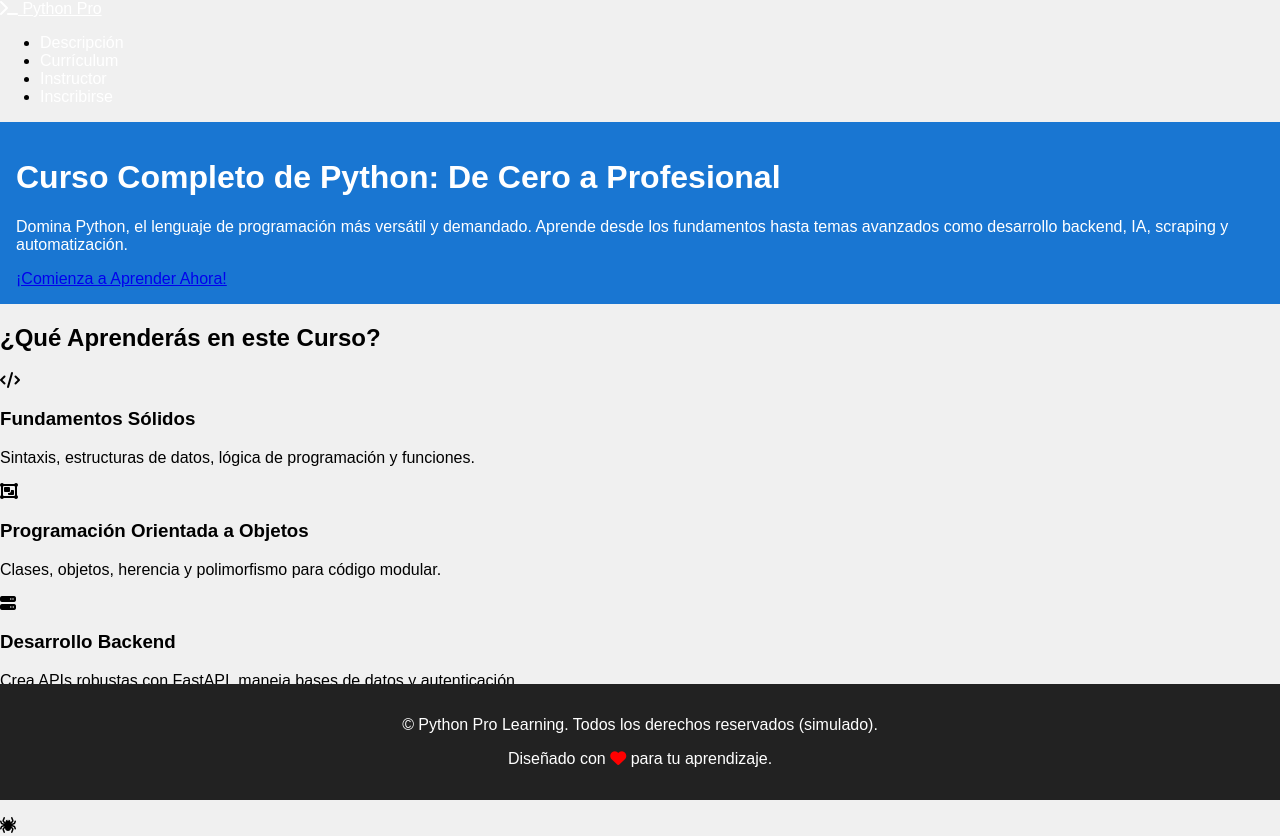
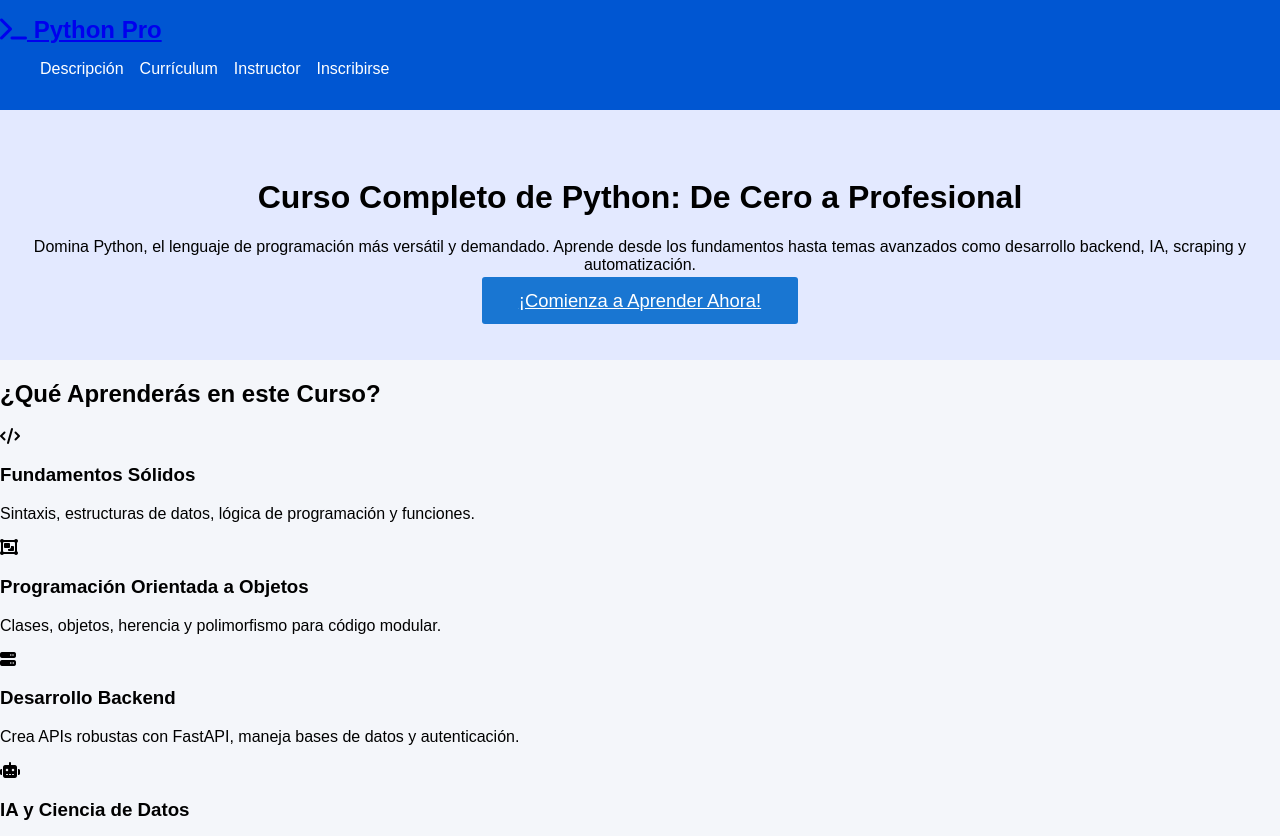
Before and after one commit to Ebheliz/HTML, a plain HTML site: page index.html in a window 1280 px wide. Shown: the top 836 px of the page. Drawn offline with Linux system fonts and the light colour scheme; a script that the page names is missing.

Commit message:
Update estilos.css

```diff
--- a/css/estilos.css
+++ b/css/estilos.css
@@ -1,41 +1,15 @@
-body {
-    font-family: Arial, sans-serif;
-    margin: 0;
-    padding: 0;
-    background: #f0f0f0;
+body { font-family: Arial, sans-serif; margin: 0; background: #f4f6fa; }
+.navbar { background: #0056D2; color: #fff; padding: 1em 0; }
+.navbar .logo { font-weight: bold; font-size: 1.5em; }
+.nav-links { list-style: none; display: flex; gap: 1em; }
+.nav-links a { color: #fff; text-decoration: none; }
+.hero { background: #e3e9ff; padding: 3em 0; text-align: center; }
+.btn { background: #1976D2; color: #fff; padding: 0.7em 2em; border: none; border-radius: 3px; cursor: pointer; }
+.btn-lg { font-size: 1.15em; }
+.footer { background: #222; color: #fff; text-align: center; padding: 1em 0; }
+.practice-area textarea { width: 100%; min-height: 60px; margin-bottom: 1em; }
+.level-card, .feature-card { background: #fff; margin: 1.5em 0; border-radius: 5px; box-shadow: 0 2px 8px rgba(0,0,0,0.07); }
+.toggle-icon, .toggle-icon-feature { cursor: pointer; margin-left: 1em; }
+@media (max-width: 600px) {
+  .overview-grid, .nav-links { flex-direction: column; }
 }
-
-header {
-    background: #1976d2;
-    color: white;
-    padding: 1em;
-}
-
-nav a {
-    color: white;
-    margin-right: 1em;
-    text-decoration: none;
-}
-
-nav a:hover {
-    text-decoration: underline;
-}
-
-main {
-    padding: 2em;
-    background: white;
-    margin: 2em auto;
-    max-width: 600px;
-    border-radius: 8px;
-    box-shadow: 0 2px 8px rgba(0,0,0,0.08);
-}
-
-footer {
-    background: #222;
-    color: #fff;
-    text-align: center;
-    padding: 1em 0;
-    position: fixed;
-    width: 100%;
-    bottom: 0;
-}
```
